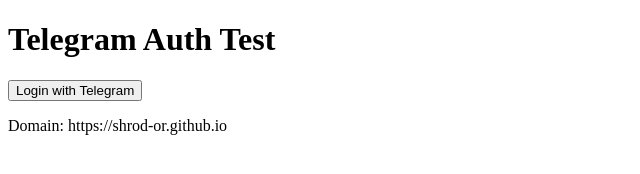
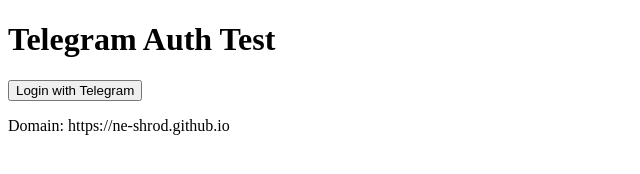
Before and after one commit to ne-shrod/ne-shrod.github.io, a plain HTML site: page index.html in a window 1280 px wide. Shown: the full height of the page, 0-640 px from the left. Drawn offline with Linux system fonts and the light colour scheme.

Commit message:
Update index.html

```diff
--- a/index.html
+++ b/index.html
@@ -31,7 +31,7 @@
 <body onload="checkAuthData()">
     <h1>Telegram Auth Test</h1>
     <button onclick="login()">Login with Telegram</button>
-    <p>Domain: https://shrod-or.github.io</p>
+    <p>Domain: https://ne-shrod.github.io</p>
 
     <div id="result"></div>
 </body>
```
